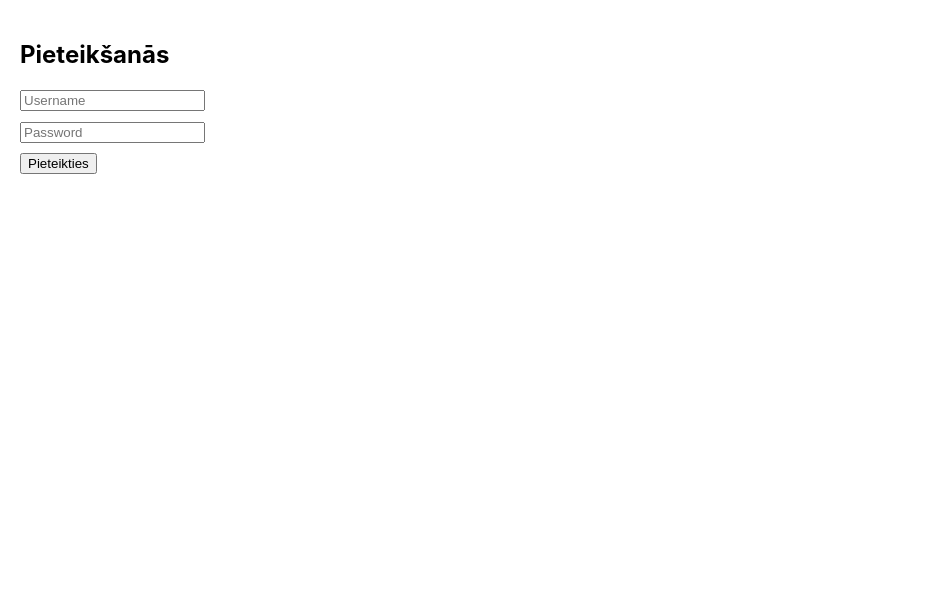
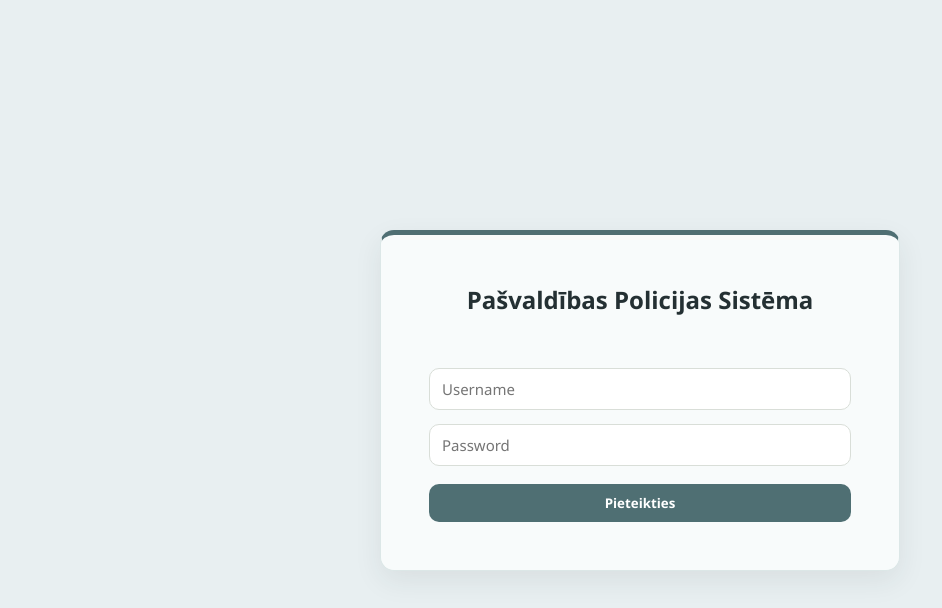
Before and after one commit to RamOOmaR93/Personala_mainas_ekipejuma_uzskaite, a React (Create React App) app in the folder frontend/: page / in a window 1280 px wide. Shown: the top 608 px of the page, without its empty margins (0-942 px from the left). Built offline with nearby package versions, Linux system fonts and the light colour scheme; no server answers.

Commit message:
Improve HomePage UI layout and calendar styling

```diff
--- a/frontend/src/homePage/HomePage.jsx
+++ b/frontend/src/homePage/HomePage.jsx
@@ -60,32 +60,47 @@ function HomePage({ user, onStartShift, onOpenShift, onLogout }) {
 
 
   return (
-    <div style={{ padding: "20px" }}>
-      <h2>Sākumlapa</h2>
-      <p>Sveiks, {user.username}</p>
-      <button onClick={onLogout}>Izlogoties</button>
+    <div className="page-container">
+      <div className="page-header">
+        <div>
+          <h2 className="page-title">Sākumlapa</h2>
+          <p className="page-subtitle">Sveiks, {user.username}</p>
+        </div>
 
-        <button onClick={onStartShift} disabled={hasTodayShift}>
-            Sākt maiņu
+        <button className="btn btn-secondary" onClick={onLogout}>
+          Izlogoties
         </button>
+      </div>
+
+      <div className="dashboard-grid">
+        <div className="card active-shift-card">
+          <h3>Aktīvā maiņa</h3>
 
           {hasTodayShift && (
-        <p style={{ color: "red" }}>
+            <p className="message message-warning">
               Šodienas maiņa jau ir uzsākta.
             </p>
           )}
 
-      <h3 style={{ marginTop: "20px" }}>Aktīvā maiņa</h3>
           {activeShift ? (
             <p>
               Maiņa ID: {activeShift.id} | Sākums: {activeShift.startTime}
             </p>
           ) : (
-        <p>Aktīva maiņa nav atrasta.</p>
+            <p className="text-muted">Aktīva maiņa nav atrasta.</p>
           )}
 
-      <h3 style={{ marginTop: "20px" }}>Manas maiņas</h3>
+          <button
+            className="btn start-shift-button"
+            onClick={onStartShift}
+            disabled={hasTodayShift}
+          >
+            Sākt maiņu
+          </button>
+        </div>
 
+        <div className="card">
+          <h3>Manas maiņas</h3>
 
           <Calendar
             onChange={(selectedDate) => {
@@ -108,9 +123,7 @@ function HomePage({ user, onStartShift, onOpenShift, onLogout }) {
               } else {
                 setSelectedShiftSummary([]);
               }
-
             }}
-        // Apply custom calendar styles for active and past shift dates
             value={date}
             tileClassName={({ date, view }) => {
               if (view !== "month") return null;
@@ -130,34 +143,34 @@ function HomePage({ user, onStartShift, onOpenShift, onLogout }) {
           />
 
           {selectedShift && (
-        <div style={{ marginTop: "20px" }}>
-          <h4>Izvēlētā maiņa</h4>
+            <div className="selected-shift-panel">
+              <h3>Izvēlētā maiņa</h3>
+
               <p>Maiņas ID: {selectedShift.id}</p>
               <p>Sākums: {selectedShift.startTime}</p>
 
-          <h4 style={{ marginTop: "15px" }}>Maiņas kopsavilkums</h4>
+              <h4>Maiņas kopsavilkums</h4>
 
               {selectedShiftSummary.length === 0 ? (
-            <p>Kopsavilkums nav pieejams.</p>
+                <p className="text-muted">Kopsavilkums nav pieejams.</p>
               ) : (
-            <ul>
+                <div className="summary-list">
                   {selectedShiftSummary.map((item, index) => (
-                <li key={index}>
-                  {item.category} | kopā: {item.totalAmount}
-                </li>
+                    <div className="summary-row" key={index}>
+                      <span>{item.category}</span>
+                      <strong> | Kopā: {item.totalAmount}</strong>
+                    </div>
                   ))}
-            </ul>
+                </div>
               )}
 
-          <button onClick={() => onOpenShift(selectedShift)}>
+              <button className="btn" onClick={() => onOpenShift(selectedShift)}>
                 Atvērt maiņu
               </button>
             </div>
           )}
-
-
-
-
+        </div>
+      </div>
     </div>
   );
 }
--- a/frontend/src/index.css
+++ b/frontend/src/index.css
@@ -1,4 +1,4 @@
-body {
+/*body {
   margin: 0;
   font-family: -apple-system, BlinkMacSystemFont, 'Segoe UI', 'Roboto', 'Oxygen',
     'Ubuntu', 'Cantarell', 'Fira Sans', 'Droid Sans', 'Helvetica Neue',
@@ -10,4 +10,418 @@ body {
 code {
   font-family: source-code-pro, Menlo, Monaco, Consolas, 'Courier New',
     monospace;
+}/*
+
+/* Page Container Width */
+
+.page-container {
+  min-height: 100vh;
+  padding: 32px;
+  max-width: 1800px;
+  margin: 0 auto;
 }
+
+
+
+/* Global color palette and theme */
+:root {
+  --bg: #e8eff1;
+  --card: #ffffff;
+  --primary: #4f6f73;
+  --primary-dark: #3f5a5e;
+  --text: #243033;
+  --muted: #6b7280;
+  --border: #d9ded8;
+  --danger: #b94a48;
+  --success: #4f8f68;
+}
+
+
+
+/* Better box model handling */
+* {
+  box-sizing: border-box;
+}
+
+
+
+/* Global page styling */
+body {
+  margin: 0;
+  background: var(--bg);
+  color: var(--text);
+  font-family: "Segoe UI", Arial, sans-serif;
+}
+
+
+
+/* Inherit same font everywhere */
+input,
+select,
+textarea,
+button {
+  font-family: inherit;
+}
+
+
+
+/* Reusable page wrapper */
+/* Used for full page layouts */
+.page-container {
+  min-height: 100vh;
+  padding: 32px;
+}
+
+
+
+/* Reusable card container */
+/* Used for forms and sections */
+.card {
+  background: #f8fbfb;
+  border: 1px solid #dce7e7;
+  border-radius: 14px;
+  padding: 48px;
+  box-shadow: 0 10px 28px rgba(36, 48, 51, 0.08);
+
+  text-align: center;
+}
+
+
+
+/* Primary button styling */
+.btn {
+  border: none;
+  border-radius: 10px;
+  padding: 10px 16px;
+  background: var(--primary);
+  color: white;
+  font-weight: 600;
+  cursor: pointer;
+}
+
+
+
+/* Darker button color on hover */
+.btn:hover {
+  background: var(--primary-dark);
+}
+
+
+
+/*Reusable input styling */
+.form-input {
+  width: 100%;
+  padding: 10px 12px;
+  border: 1px solid var(--border);
+  border-radius: 10px;
+  font-size: 15px;
+}
+
+
+
+/* Input focus highlight */
+.form-input:focus {
+  outline: none;
+  border-color: var(--primary);
+}
+
+
+
+
+
+
+
+
+
+
+/* Login Page Layout */
+
+.login-page {
+  min-height: 100vh;
+  display: flex;
+  justify-content: center;
+  align-items: center;
+  padding: 24px;
+}
+
+/* Login Card Styling */
+
+.login-card {
+  width: 100%;
+  max-width: 520px;
+  border-top: 5px solid var(--primary);
+}
+
+/* Login Title Styling */
+
+.login-title {
+  margin: 0 0 52px;
+  text-align: center;
+  font-size: 24px;
+}
+
+/* Login Subtitle Styling */
+
+.login-subtitle {
+  margin: 8px 0 24px;
+  text-align: center;
+  color: var(--muted);
+}
+
+/* Login Form Layout */
+
+.login-form {
+  display: flex;
+  flex-direction: column;
+  gap: 14px;
+}
+
+/* Full Width Login Button */
+
+.login-button {
+  width: 100%;
+  margin-top: 4px;
+}
+
+
+
+
+
+
+
+
+/* Page Header Layout */
+
+.page-header {
+  display: flex;
+  justify-content: space-between;
+  align-items: center;
+  margin-bottom: 28px;
+}
+
+/* Page Title Styling */
+
+.page-title {
+  margin: 0;
+  font-size: 28px;
+}
+
+/* Page Subtitle Styling */
+
+.page-subtitle {
+  margin: 6px 0 0;
+  color: var(--muted);
+}
+
+/* Dashboard Two Column Layout */
+
+.dashboard-grid {
+  display: grid;
+  grid-template-columns: 360px 1fr;
+  gap: 24px;
+  align-items: start;
+}
+
+
+/* Section Header With Action Button */
+
+.section-header {
+  display: flex;
+  justify-content: space-between;
+  align-items: center;
+  gap: 16px;
+}
+
+/* Muted Text Styling */
+
+.text-muted {
+  color: var(--muted);
+}
+
+/* Warning Message Styling */
+
+.message {
+  margin-top: 14px;
+  padding: 10px 12px;
+  border-radius: 10px;
+  font-size: 14px;
+}
+
+/* Warning Message Color */
+
+.message-warning {
+  background: #fff4dd;
+  color: #8a5a00;
+  border: 1px solid #f1d38a;
+}
+
+/* Secondary Button Styling */
+
+.btn-secondary {
+  background: #6f7f83;
+}
+
+/* Secondary Button Hover State */
+
+.btn-secondary:hover {
+  background: #59686c;
+}
+
+/* Summary List Styling */
+
+.summary-list {
+  padding-left: 20px;
+}
+
+/* Responsive Dashboard Layout */
+
+@media (max-width: 900px) {
+  .dashboard-grid {
+    grid-template-columns: 1fr;
+  }
+
+  .page-header {
+    align-items: flex-start;
+    gap: 16px;
+  }
+}
+
+
+
+
+/* Selected Shift Panel Inside Calendar Card */
+
+.selected-shift-panel {
+  margin-top: 28px;
+  padding-top: 20px;
+  border-top: 1px solid var(--border);
+}
+
+
+
+
+/* Active Shift Card Height */
+
+.active-shift-card {
+  min-height: 443px;
+
+  display: flex;
+  flex-direction: column;
+}
+
+
+/* Start Shift Button Position */
+
+.start-shift-button {
+  margin-top: 90px;
+}
+
+
+
+
+
+
+
+/* Calendar Centering */
+
+.react-calendar {
+  margin: 0 auto;
+}
+
+/* Summary List Container */
+
+.summary-list {
+  display: flex;
+  flex-direction: column;
+  gap: 10px;
+  margin: 18px auto 22px;
+  max-width: 520px;
+}
+
+/* Summary Result Row */
+
+.summary-row {
+  display: flex;
+  justify-content: space-between;
+  gap: 24px;
+  padding: 12px 14px;
+  border: 1px solid var(--border);
+  border-radius: 10px;
+  background: #ffffff;
+  text-align: left;
+}
+
+
+
+
+
+
+
+
+
+
+
+/* Calendar Main Container */
+
+.react-calendar {
+  margin: 0 auto;
+  border: none !important;
+  border-radius: 16px;
+  padding: 20px;
+  background: #e6eff0 !important;
+  box-shadow: 0 4px 14px rgba(36, 48, 51, 0.06);
+}
+
+/* Calendar Navigation Bar */
+
+.react-calendar__navigation {
+  margin-bottom: 16px;
+}
+
+/* Calendar Navigation Buttons */
+
+.react-calendar__navigation button {
+  border: none;
+  background: transparent;
+  border-radius: 8px;
+  font-weight: 600;
+  cursor: pointer;
+}
+
+/* Calendar Weekday Labels */
+
+.react-calendar__month-view__weekdays {
+  margin-bottom: 8px;
+  text-transform: uppercase;
+  font-size: 12px;
+  color: var(--muted);
+}
+
+/* Calendar Day Tiles */
+
+.react-calendar__tile {
+  border-radius: 10px;
+  height: 42px;
+  font-weight: 500;
+  transition: 0.2s ease;
+}
+
+/* Calendar Hover Effect */
+
+.react-calendar__tile:hover {
+  background: #edf4f4 !important;
+}
+
+/* Current Day Styling */
+
+.react-calendar__tile--now {
+  background: #dceced !important;
+  color: var(--text) !important;
+}
+
+/* Selected Day Styling */
+
+.react-calendar__tile--active {
+  background: var(--primary) !important;
+  color: white !important;
+}
--- a/frontend/src/login/LoginPage.jsx
+++ b/frontend/src/login/LoginPage.jsx
@@ -40,30 +40,39 @@ function LoginPage({ onLogin }) {
   };
 
   return (
-    <div style={{ padding: "20px" }}>
-      <h2>Pieteikšanās</h2>
+    <div className="login-page">
+      <div className="login-card card">
 
-      <div>
+        <h2 className="login-title">
+          Pašvaldības Policijas Sistēma
+        </h2>
+
+
+
+
+        <div className="login-form">
           <input
             type="text"
             placeholder="Username"
             value={username}
             onChange={(e) => setUsername(e.target.value)}
+            className="form-input"
           />
-      </div>
 
-      <div style={{ marginTop: "10px" }}>
           <input
             type="password"
             placeholder="Password"
             value={password}
             onChange={(e) => setPassword(e.target.value)}
+            className="form-input"
           />
+
+          <button className="btn login-button" onClick={handleLogin}>
+            Pieteikties
+          </button>
         </div>
 
-      <button style={{ marginTop: "10px" }} onClick={handleLogin}>
-        Pieteikties
-      </button>
+      </div>
     </div>
   );
 }
```
Lines whose indentation alone changed are shown as unchanged.
